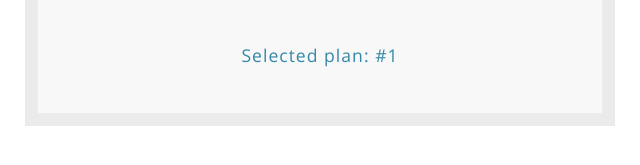
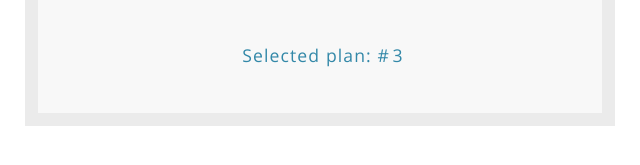
Before and after one commit to Litvinenko-Yury/form-json, a plain HTML site: page index.html in a window 1280 px wide. Shown: the part 481-646 px from the top of the page, 320-960 px from the left. Drawn offline with Linux system fonts and the light colour scheme; files whose address does not match are found by name.

Commit message:
refactor: изменил разметку и стили для .counter

```diff
--- a/css/style.css
+++ b/css/style.css
@@ -219,7 +219,7 @@ body {
 
 .counter__sup {
   font-size: 0.6em;
-  margin-top: -5px;
+  /*margin-top: -5px;*/
   color: #3388a8;
 }
 
@@ -327,5 +327,15 @@ body {
   text-align: center;
   font-size: 1.1rem;
   color: #3388a8;
-  letter-spacing: 1px;
 }
+
+.info__text {
+  display: inline-block;
+  margin-left: 5px;
+  letter-spacing: 1.1px;
+}
+
+.info__num {
+  display: inline-block;
+  margin-left: -2px;
+}
--- a/index.html
+++ b/index.html
@@ -77,7 +77,10 @@
         </a>
       </div>
 
-      <span class="info">Selected plan: #1</span>
+      <section class="info">
+        <span class="info__text">Selected plan: #</span>
+        <span class="info__num">3</span>
+      </section>
     </section>
   </div>
 
```
